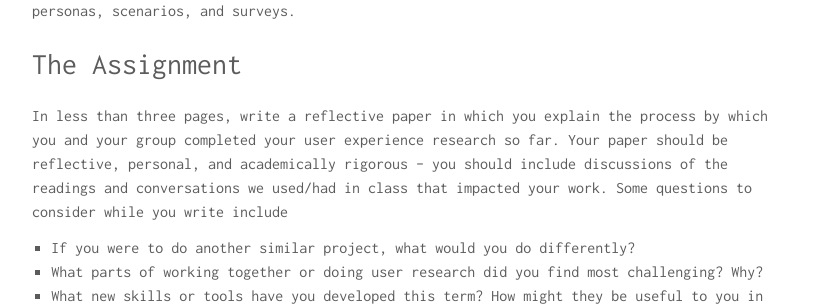
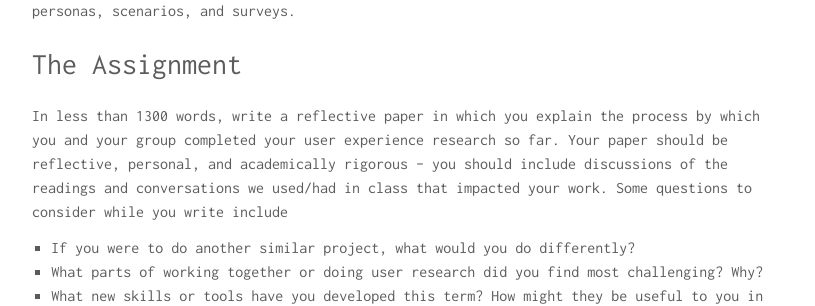
Before and after one commit to libbyh/com525spring2017, a Jekyll site: the page built from _posts/2017-02-22-Individual-reflection-assignment.md, in a window 1280 px wide. Shown: the part 572-878 px from the top of the page, without its empty margins (232-1047 px from the left). Built offline with Jekyll 4.4.1, drawn with Linux system fonts in a browser that asks for light colours.

Commit message:
fix conflicting assignment details for individual reflection

```diff
--- a/_posts/2017-02-22-Individual-reflection-assignment.md
+++ b/_posts/2017-02-22-Individual-reflection-assignment.md
@@ -14,7 +14,7 @@ Use Blackboard
 The purpose of the individual reflection assignment is to give you an opportunity to make sense of the work you’ve done this term and to demonstrate that you have thoughtfully considered the course material on the purposes and conduct of UX research, formal user tests, personas, scenarios, and surveys.
 
 # The	Assignment
-In less than three pages, write a reflective paper in which you explain the process by which you and your group completed your user experience research so far. Your paper should be reflective, personal, and academically rigorous – you should include discussions of the readings and conversations we used/had in class that impacted your work. Some questions to consider while you write include
+In less than 1300 words, write a reflective paper in which you explain the process by which you and your group completed your user experience research so far. Your paper should be reflective, personal, and academically rigorous – you should include discussions of the readings and conversations we used/had in class that impacted your work. Some questions to consider while you write include
 
 * If you were to do another similar project, what would you do differently?
 * What parts of working together or doing user research did you find most challenging? Why?
```
Also changed, not shown: assignments.md (+1 -1 lines).
